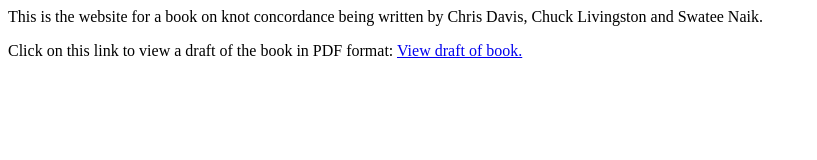
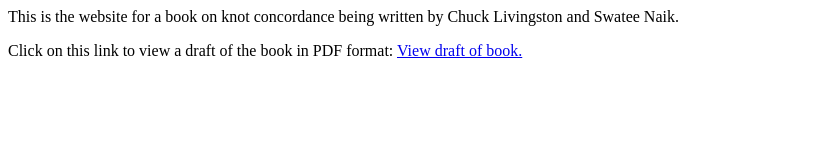
Before and after one commit to chuck-livingston/Concordance_Book, a plain HTML site: page index.html in a window 1280 px wide. Shown: the whole page, without its empty margins (0-817 px from the left). Drawn offline with Linux system fonts and the light colour scheme.

Commit message:
Update index.html

```diff
--- a/index.html
+++ b/index.html
@@ -1,5 +1,5 @@
 <html>
-  This is the website for a book on knot concordance being written by Chris Davis, Chuck Livingston and Swatee Naik.
+  This is the website for a book on knot concordance being written by Chuck Livingston and Swatee Naik.
 
 <body>
 
```
